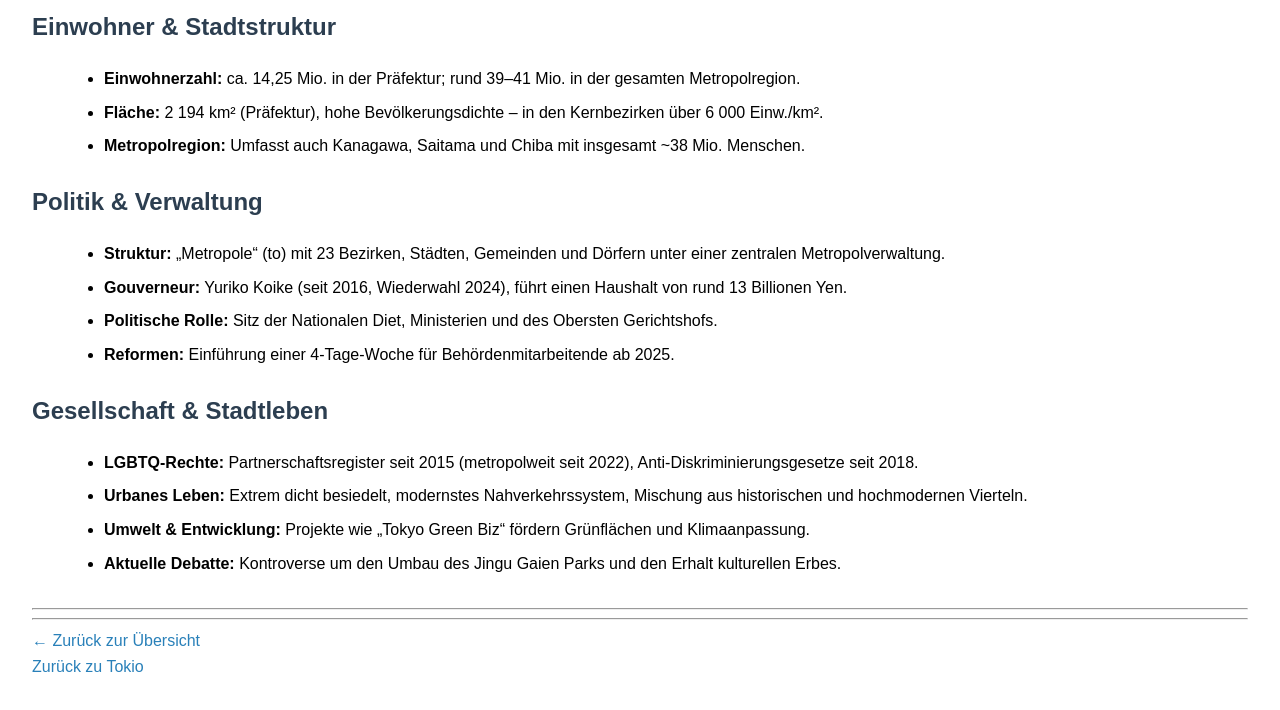
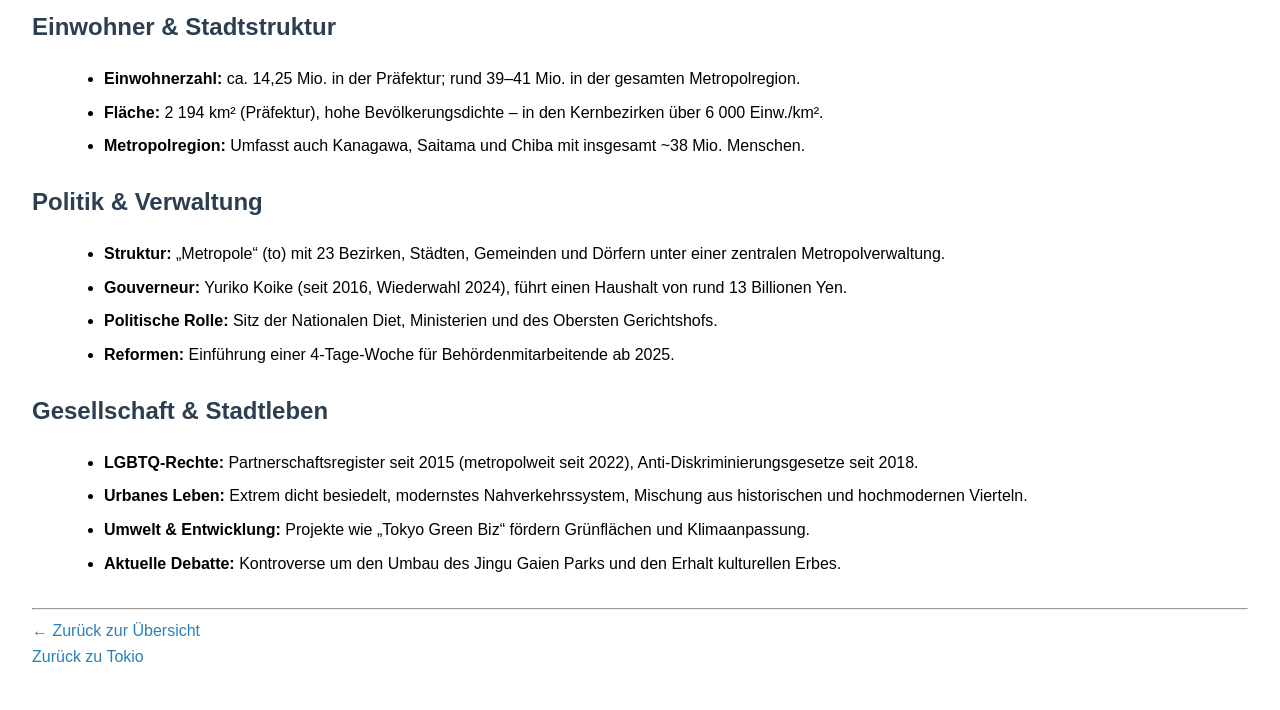
Before and after one commit to s-lx/Japan, a plain HTML site: page tokioGesellschaft.html in a window 1280 px wide. Shown: the part 180-890 px from the top of the page. Drawn offline with Linux system fonts and the light colour scheme.

Commit message:
Update tokioGesellschaft.html

```diff
--- a/tokioGesellschaft.html
+++ b/tokioGesellschaft.html
@@ -45,7 +45,7 @@
   </ul>
 </div>
 
-    <hr><hr>
+    <hr>
 <div class="section">
   <a href="index.html">← Zurück zur Übersicht</a><br>
   <a href="tokio.html">Zurück zu Tokio</a>
```
